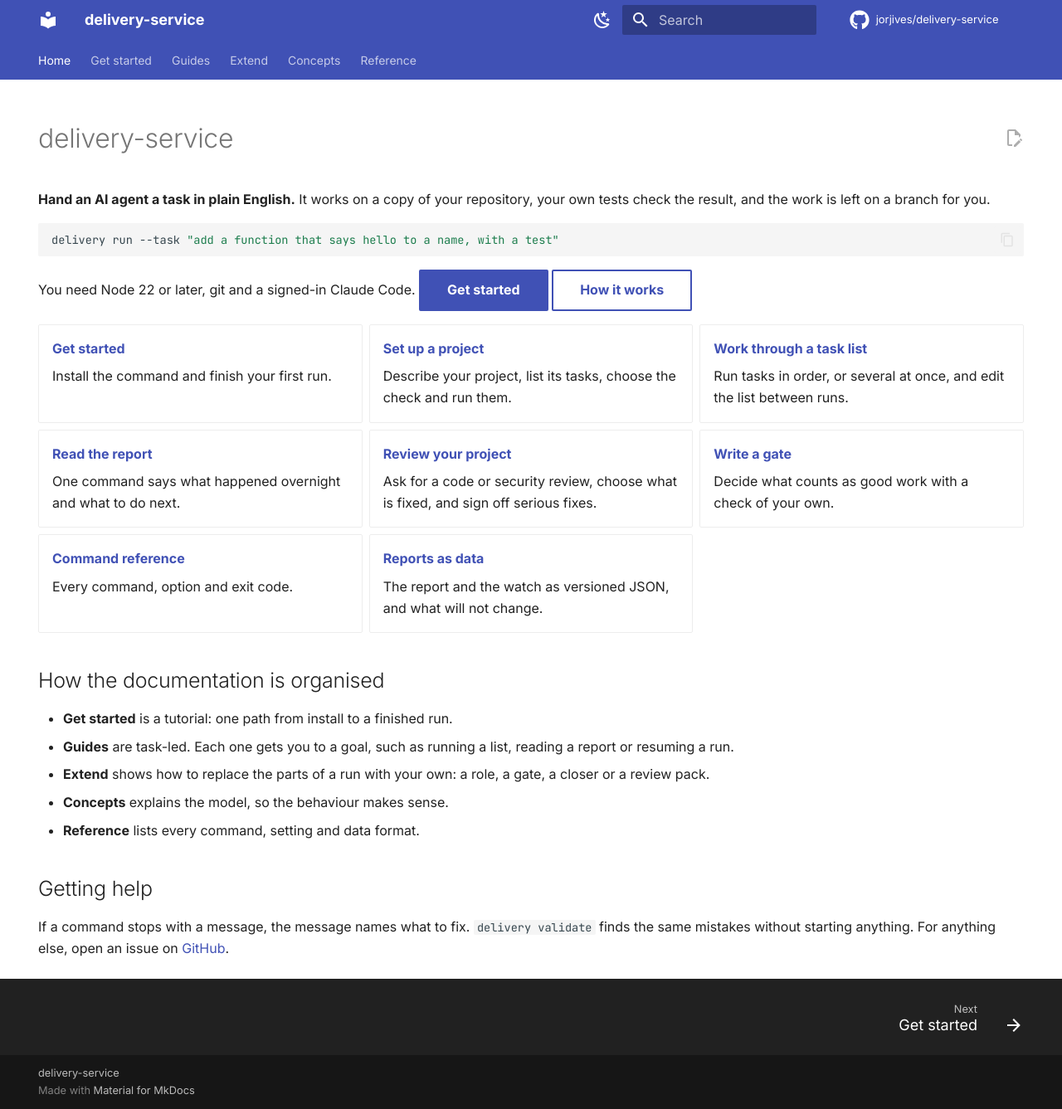
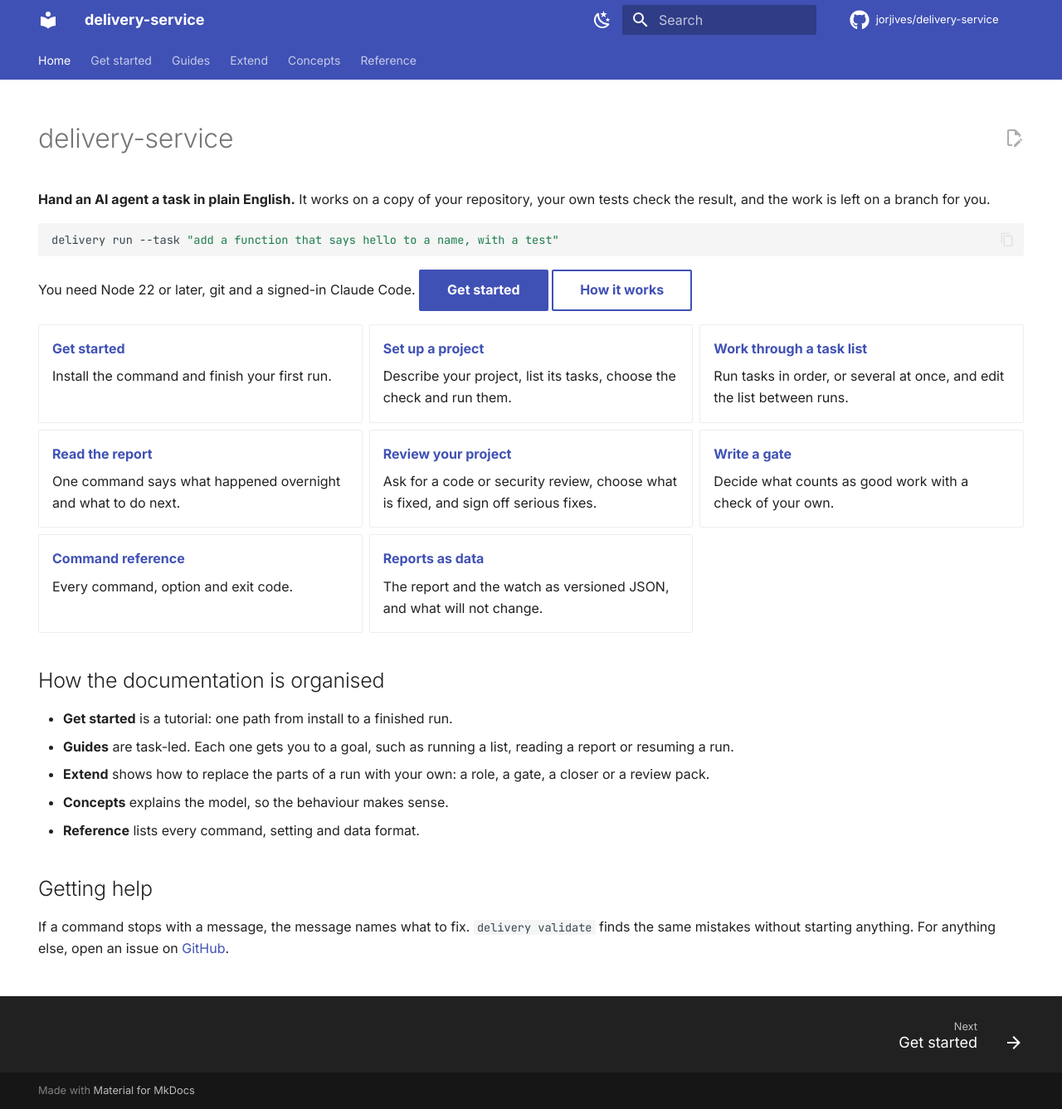
Before and after one commit to jorjives/delivery-service, an MkDocs documentation site: the page built from docs/index.md, in a window 1280 px wide and 1337 px high. Shown: the whole window at 83% size. Built offline with MkDocs 1.6.1 and Material for MkDocs 9.7.7, drawn with Linux system fonts in a browser that asks for light colours; comment, search, counter and statistics services are not loaded.

Commit message:
Drop mkdocs settings and extensions the pages do not use
Defaults restated (language, unrecognized_links, tables), a feature that never fires (navigation.indexes), a footer that repeated the site name, and six unused markdown extensions.

Co-Authored-By: Claude Sonnet 5.5 <noreply@anthropic.com>

```diff
--- a/mkdocs.yml
+++ b/mkdocs.yml
@@ -4,7 +4,6 @@ site_url: https://jorjives.github.io/delivery-service/
 repo_url: https://github.com/jorjives/delivery-service
 repo_name: jorjives/delivery-service
 edit_uri: edit/main/docs/
-copyright: delivery-service
 
 # docs/ also keeps the design history (design notes, PRDs, specs, personas):
 # records of how the harness was designed, not documentation of how to use it.
@@ -20,12 +19,10 @@ exclude_docs: |
 validation:
   omitted_files: warn
   absolute_links: warn
-  unrecognized_links: warn
   anchors: warn
 
 theme:
   name: material
-  language: en
   font:
     text: Inter
     code: JetBrains Mono
@@ -49,7 +46,6 @@ theme:
   features:
     - navigation.tabs
     - navigation.sections
-    - navigation.indexes
     - navigation.top
     - navigation.footer
     - navigation.instant
@@ -98,21 +94,15 @@ plugins:
           - configuration-reference.md
           - reporting.md
 
+# Only what the pages use: attr_list and md_in_html build the home page's
+# buttons and cards; the rest is Material's standard code rendering.
 markdown_extensions:
-  - admonition
   - attr_list
-  - def_list
   - md_in_html
-  - tables
   - toc:
       permalink: true
-  - pymdownx.details
-  - pymdownx.highlight:
-      anchor_linenums: true
-  - pymdownx.inlinehilite
+  - pymdownx.highlight
   - pymdownx.superfences
-  - pymdownx.tabbed:
-      alternate_style: true
 
 nav:
   - Home: index.md
```
